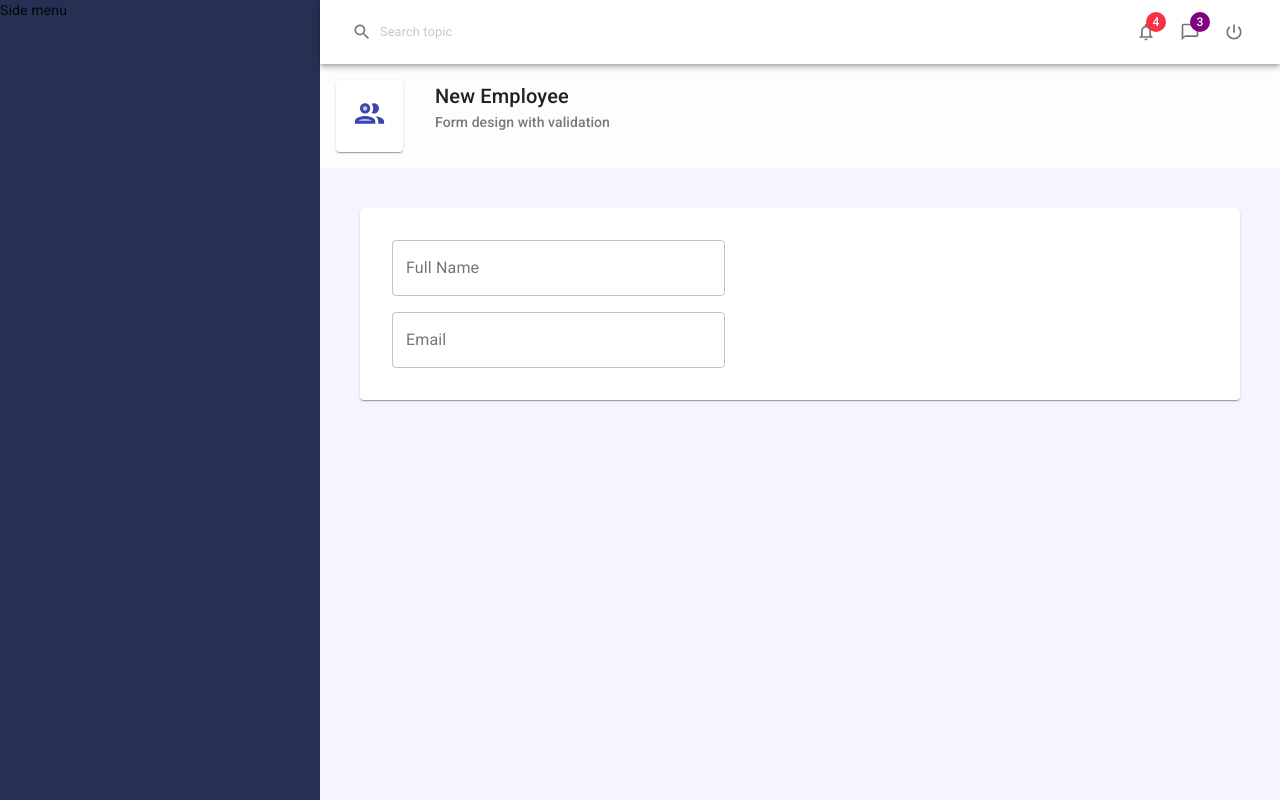
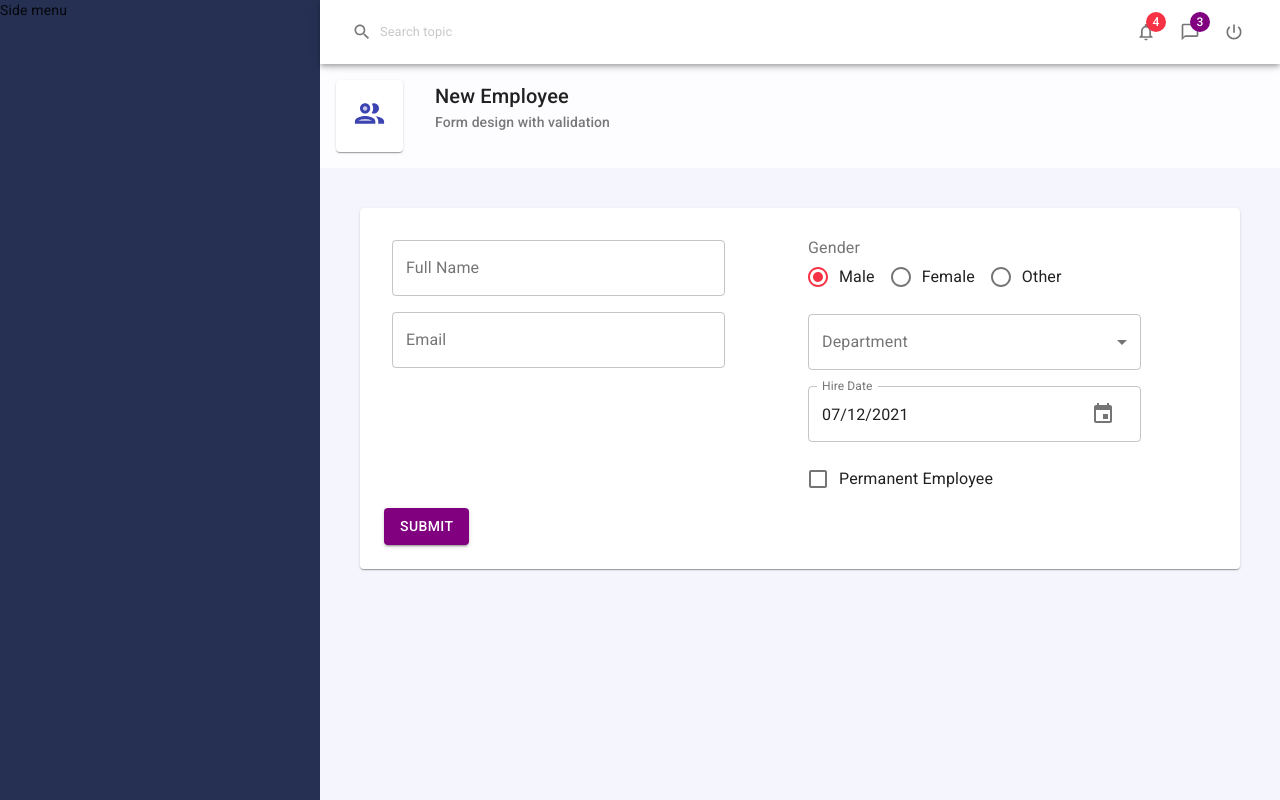
Before and after one commit to ddualba/material-ui-complete-tutorial, a React (Create React App) app: page / in a window 1280 px wide. Built offline with nearby package versions, Linux system fonts and the light colour scheme.

Commit message:
Finish date picker, but with err message issue

```diff
--- a/package.json
+++ b/package.json
@@ -3,15 +3,19 @@
   "version": "0.1.0",
   "private": true,
   "dependencies": {
+    "@date-io/date-fns": "^1.3.13",
     "@material-ui/core": "^4.12.1",
     "@material-ui/icons": "^4.11.2",
+    "@material-ui/pickers": "^3.3.10",
     "@testing-library/jest-dom": "^5.11.4",
     "@testing-library/react": "^11.1.0",
     "@testing-library/user-event": "^12.1.10",
+    "date-fns": "^2.22.1",
     "formik": "^2.2.9",
     "react": "^17.0.2",
     "react-dom": "^17.0.2",
-    "web-vitals": "^1.0.1"
+    "web-vitals": "^1.0.1",
+    "yup": "^0.32.9"
   },
   "devDependencies": {
     "react-scripts": "4.0.3"
--- /dev/null
+++ b/src/components/controls/Checkbox.js
@@ -0,0 +1,26 @@
+import React from 'react';
+import {
+  FormControl,
+  FormControlLabel,
+  Checkbox as MuiCheckbox
+} from '@material-ui/core';
+
+const Checkbox = ({ name, label, checked, onChange, color = 'primary' }) => {
+  return (
+    <FormControl>
+      <FormControlLabel
+        control={
+          <MuiCheckbox
+            name={name}
+            color={color}
+            checked={checked}
+            onChange={onChange}
+          />
+        }
+        label={label}
+      />
+    </FormControl>
+  );
+};
+
+export default Checkbox;
--- /dev/null
+++ b/src/components/controls/Controls.js
@@ -0,0 +1,15 @@
+import Input from './Input';
+import RadioGroup from './RadioGroup';
+import Select from './Select';
+import Checkbox from './Checkbox';
+import DatePicker from './DatePicker';
+
+const Controls = {
+  Input,
+  RadioGroup,
+  Select,
+  Checkbox,
+  DatePicker
+};
+
+export default Controls;
--- /dev/null
+++ b/src/components/controls/DatePicker.js
@@ -0,0 +1,34 @@
+import React from 'react';
+import {
+  MuiPickersUtilsProvider,
+  KeyboardDatePicker
+} from '@material-ui/pickers';
+import DateFnsUtils from '@date-io/date-fns';
+
+function DatePicker({ name, label, value, onChange, error, helperText }) {
+  const convertToDefEventParam = (name, value) => ({
+    target: {
+      name,
+      value
+    }
+  });
+
+  return (
+    <MuiPickersUtilsProvider utils={DateFnsUtils}>
+      <KeyboardDatePicker
+        disableToolbar
+        variant='inline'
+        inputVariant='outlined'
+        label={label}
+        format='MM/dd/yyyy'
+        name={name}
+        value={value}
+        onChange={date => onChange(convertToDefEventParam(name, date))}
+        error={error}
+        helperText={helperText}
+      />
+    </MuiPickersUtilsProvider>
+  );
+}
+
+export default DatePicker;
--- /dev/null
+++ b/src/components/controls/Form.js
@@ -0,0 +1,21 @@
+import React from 'react';
+import { makeStyles } from '@material-ui/core';
+
+const useStyles = makeStyles(theme => ({
+  root: {
+    '& .MuiFormControl-root': {
+      width: '80%',
+      margin: theme.spacing(1)
+    }
+  }
+}));
+
+export function Form(props) {
+  const classes = useStyles();
+  const { children, ...other } = props;
+  return (
+    <form className={classes.root} autoComplete='off' {...other}>
+      {props.children}
+    </form>
+  );
+}
--- /dev/null
+++ b/src/components/controls/Input.js
@@ -0,0 +1,37 @@
+import React from 'react';
+import { TextField } from '@material-ui/core';
+
+const Input = ({ name, label, value, onChange, error, helperText }) => {
+  return (
+    <TextField
+      variant='outlined'
+      label={label}
+      name={name}
+      value={value}
+      onChange={onChange}
+      error={error}
+      helperText={helperText}
+      inputProps={{
+        autocomplete: 'new-password',
+        form: {
+          autocomplete: 'off'
+        }
+      }}
+    />
+  );
+};
+
+export default Input;
+
+// {...other}
+
+// const {
+//   name,
+//   label,
+//   value,
+//   onChange
+//   // onChange
+//   // error = null,
+//   // helperText = '',
+//   // ...other
+// } = props;
--- /dev/null
+++ b/src/components/controls/RadioGroup.js
@@ -0,0 +1,30 @@
+import React from 'react';
+import {
+  FormControl,
+  FormControlLabel,
+  FormLabel,
+  RadioGroup as MuiRadioGroup,
+  Radio
+} from '@material-ui/core';
+
+const RadioGroup = props => {
+  const { name, label, value, onChange, items } = props;
+
+  return (
+    <FormControl>
+      <FormLabel>{label}</FormLabel>
+      <MuiRadioGroup row name={name} value={value} onChange={onChange}>
+        {items.map(item => (
+          <FormControlLabel
+            key={item.id}
+            value={item.id}
+            control={<Radio />}
+            label={item.title}
+          />
+        ))}
+      </MuiRadioGroup>
+    </FormControl>
+  );
+};
+
+export default RadioGroup;
--- /dev/null
+++ b/src/components/controls/Select.js
@@ -0,0 +1,27 @@
+import React from 'react';
+import {
+  FormControl,
+  InputLabel,
+  MenuItem,
+  Select as MuiSelect
+} from '@material-ui/core';
+
+function Select({ name, label, value, onChange, options }) {
+  // const [name, label, value, onChange, options] = props;
+
+  return (
+    <FormControl variant='outlined'>
+      <InputLabel>{label}</InputLabel>
+      <MuiSelect label={label} name={name} value={value} onChange={onChange}>
+        <MenuItem value=''>None</MenuItem>
+        {options.map(item => (
+          <MenuItem key={item.id} value={item.id}>
+            {item.title}
+          </MenuItem>
+        ))}
+      </MuiSelect>
+    </FormControl>
+  );
+}
+
+export default Select;
--- a/src/index.js
+++ b/src/index.js
@@ -4,12 +4,7 @@ import './index.css';
 import App from './App/App';
 import reportWebVitals from './reportWebVitals';
 
-ReactDOM.render(
-  <React.StrictMode>
-    <App />
-  </React.StrictMode>,
-  document.getElementById('root')
-);
+ReactDOM.render(<App />, document.getElementById('root'));
 
 // If you want to start measuring performance in your app, pass a function
 // to log results (for example: reportWebVitals(console.log))
--- a/src/pages/Employees/EmployeeForm.js
+++ b/src/pages/Employees/EmployeeForm.js
@@ -1,36 +1,32 @@
-import React, { useEffect } from 'react';
+import React from 'react';
+// import  { useEffect } from 'react';
 import { useFormik } from 'formik';
-import TextField from '@material-ui/core/TextField';
-import Grid from '@material-ui/core/Grid';
-import { makeStyles } from '@material-ui/core/styles';
+import * as yup from 'yup';
+import { Grid } from '@material-ui/core';
+import Controls from '../../components/controls/Controls';
+import { Form } from '../../components/controls/Form';
+import * as employeeService from '../../services/employeeService';
 
-const useStyles = makeStyles(theme => ({
-  root: {
-    '& .MuiFormControl-root': {
-      width: '80%',
-      margin: theme.spacing(1)
-    }
-  }
-}));
+import Button from '@material-ui/core/Button';
 
-// const initialFormValues = {
-//   id: 0,
-//   fullName: '',
-//   email: '',
-//   mobile: '',
-//   city: '',
-//   gender: 'male',
-//   departmentId: '',
-//   hireDate: new Date(),
-//   isPermanent: false
-// };
+const validationSchema = yup.object({
+  fullName: yup
+    .string('Enter your full name')
+    .required('Full Name is required'),
+  email: yup
+    .string('Enter your email')
+    .email('Enter a valid email')
+    .required('Email is required'),
+  hireDate: yup.date('Enter hire date').required('Hire date is required')
+});
+
+const genderItems = [
+  { id: 'male', title: 'Male' },
+  { id: 'female', title: 'Female' },
+  { id: 'other', title: 'Other' }
+];
 
 function EmployeeForm() {
-  const classes = useStyles();
-  // const [values, setValues] = useState(initialFormValues);
-
-  // UseFormik instead of componentState, handleInputChange
-
   const formik = useFormik({
     initialValues: {
       id: 0,
@@ -40,42 +36,73 @@ function EmployeeForm() {
       city: '',
       gender: 'male',
       departmentId: '',
-      hireDate: new Date(),
+      hireDate: new Date(), // null,
       isPermanent: false
+    },
+    validationSchema: validationSchema,
+    onSubmit: values => {
+      alert(JSON.stringify(values, null, 2));
     }
   });
 
-  // const handleInputChange = e => {
-  //   const { name, value } = e.target;
-  //   setValues({
-  //     ...values,
-  //     [name]: value
-  //   });
-  // };
-
   return (
-    <form className={classes.root}>
+    <Form onSubmit={formik.handleSubmit}>
       <Grid container>
         <Grid item xs={6}>
-          <TextField
-            variant='outlined'
+          <Controls.Input
+            name='fullName'
             label='Full Name'
-            name='fullName'
             value={formik.values.fullName}
-            // onChange={handleInputChange} // replaced with formik
             onChange={formik.handleChange}
+            error={formik.touched.fullName && Boolean(formik.errors.fullName)}
+            helperText={formik.touched.fullName && formik.errors.fullName}
           />
-          <TextField
-            variant='outlined'
+
+          <Controls.Input
+            name='email'
             label='Email'
-            name='email'
             value={formik.values.email}
             onChange={formik.handleChange}
+            error={formik.touched.email && Boolean(formik.errors.email)}
+            helperText={formik.touched.email && formik.errors.email}
           />
         </Grid>
-        <Grid item xs={6}></Grid>
+        <Grid item xs={6}>
+          <Controls.RadioGroup
+            name='gender'
+            label='Gender'
+            value={formik.values.gender}
+            onChange={formik.handleChange}
+            items={genderItems}
+          />
+          <Controls.Select
+            name='departmentId'
+            label='Department'
+            value={formik.values.departmentId}
+            onChange={formik.handleChange}
+            options={employeeService.getDepartmentCollection()}
+          />
+          <Controls.DatePicker
+            name='hireDate'
+            label='Hire Date'
+            value={formik.values.hireDate}
+            onChange={formik.handleChange}
+            error={formik.touched.hireDate && Boolean(formik.errors.hireDate)}
+            helperText={formik.touched.hireDate && formik.errors.hireDate}
+          />
+          <Controls.Checkbox
+            name='isPermanent'
+            label='Permanent Employee'
+            checked={formik.values.isPermanent}
+            onChange={formik.handleChange}
+            // color='secondary' //if left off, defaults to primary
+          />
+        </Grid>
       </Grid>
-    </form>
+      <Button color='primary' variant='contained' type='submit'>
+        Submit
+      </Button>
+    </Form>
   );
 }
 
--- /dev/null
+++ b/src/services/employeeService.js
@@ -0,0 +1,6 @@
+export const getDepartmentCollection = () => [
+  { id: '1', title: 'Development' },
+  { id: '2', title: 'Marketing' },
+  { id: '3', title: 'Accounting' },
+  { id: '4', title: 'HR' }
+];
```
Also changed, not shown: 1 other file (tests, documents, lock files or other folders).
